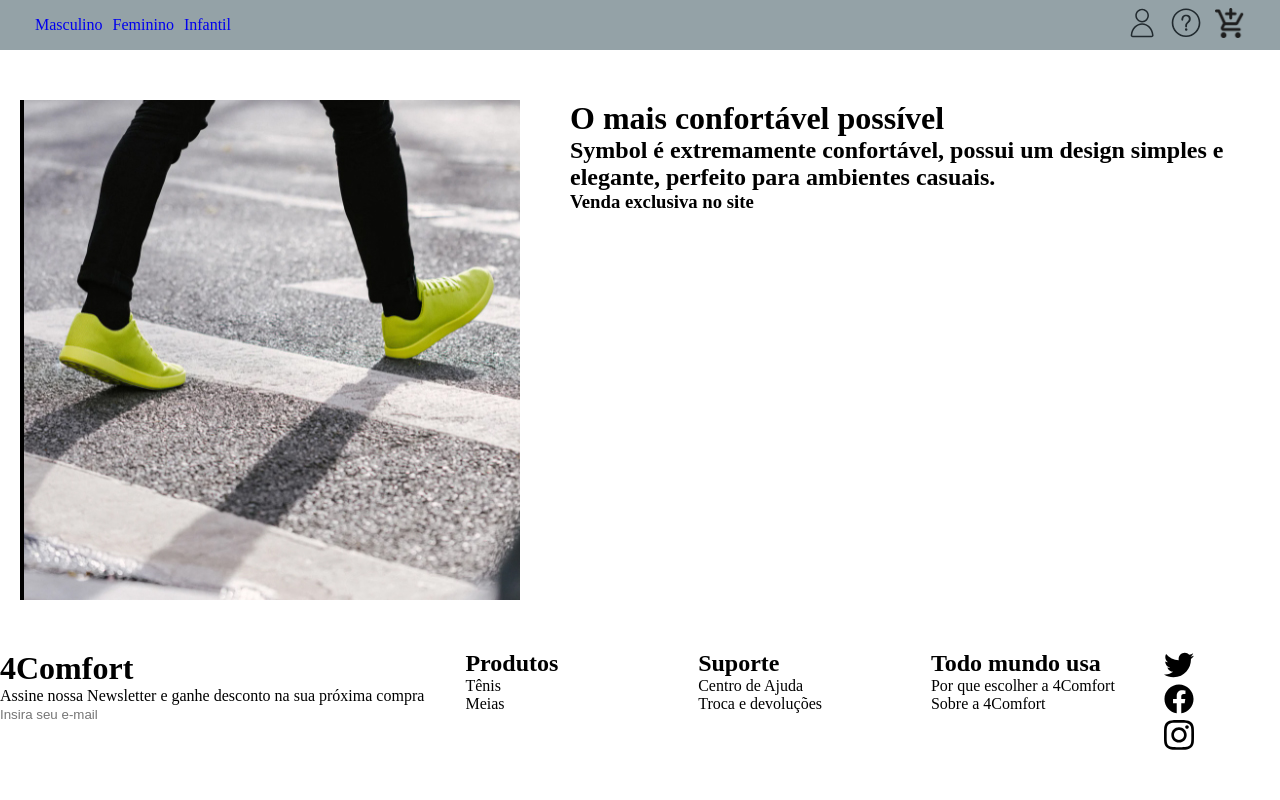
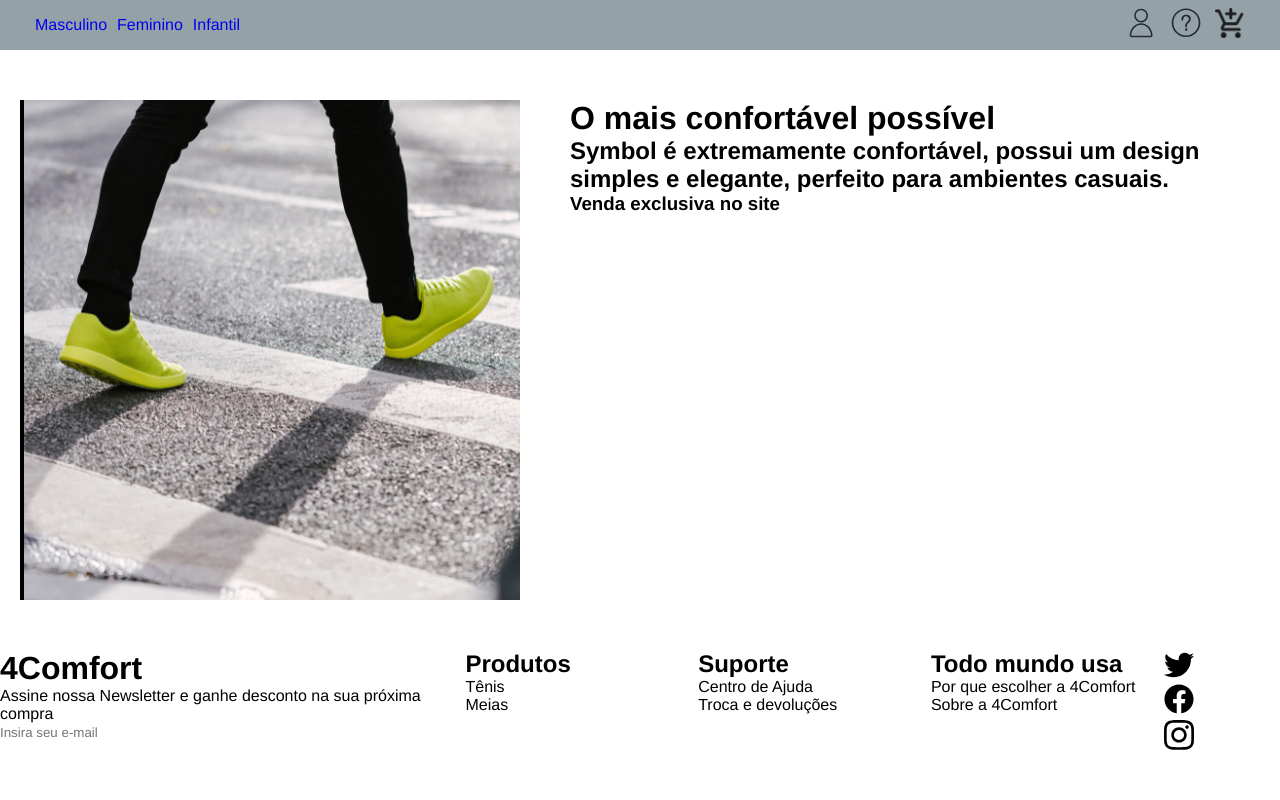
Before and after one commit to future4code/Moreira-landing-page7, a plain HTML site: page index.html in a window 1280 px wide. Drawn offline with Linux system fonts and the light colour scheme.

Commit message:
update3-rodrigo

```diff
--- a/style-produtos.css
+++ b/style-produtos.css
@@ -5,6 +5,7 @@
     box-sizing: border-box;
     text-decoration: none;
     list-style: none;
+    font-family: Helvetica;
   }
 
   /*conteudo header*/
--- a/style.css
+++ b/style.css
@@ -5,6 +5,7 @@
   box-sizing: border-box;
   text-decoration: none;
   list-style: none;
+  font-family: Helvetica;
 }
 
 /*conteudo header*/
--- a/styles.css
+++ b/styles.css
@@ -2,4 +2,5 @@
     margin: 0;
     padding: 0;
     box-sizing: border-box;
+    font-family: Helvetica;
   }
```
